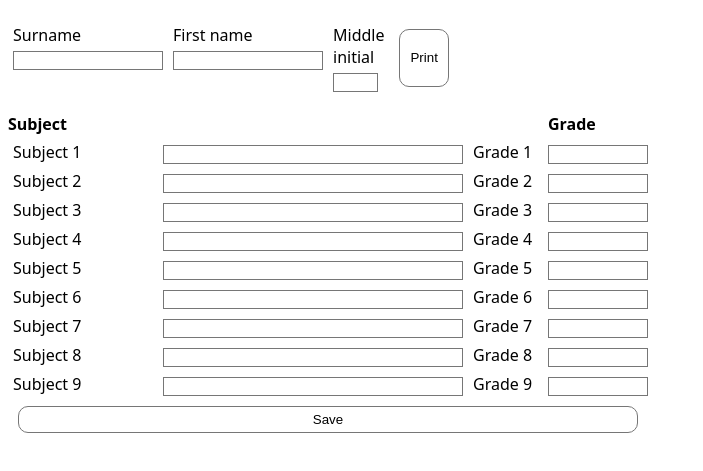
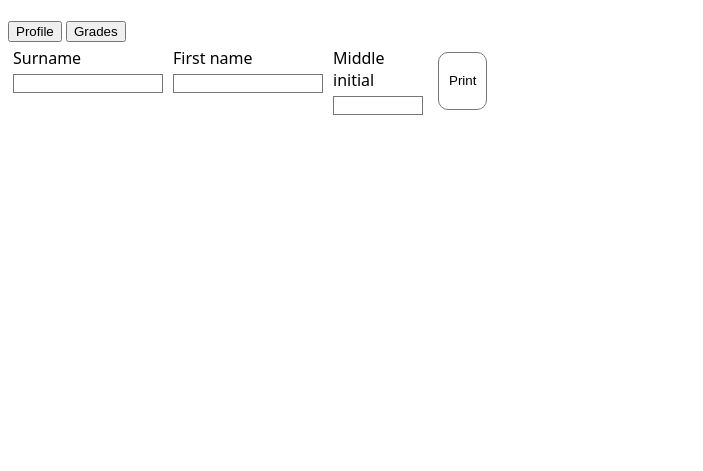
Before and after one commit to andreijirohdev-labs/studentops-codelab, a website: page frontend/dsa/index.html in a window 1280 px wide. Shown: the part 67-538 px from the top of the page, without its empty margins (0-703 px from the left). Drawn offline with Linux system fonts and the light colour scheme.

Commit message:
feat(frontend/dsa): do tabbed UI for realisies
Signed-off-by: GitHub <noreply@github.com>

```diff
--- a/frontend/dsa/index.html
+++ b/frontend/dsa/index.html
@@ -13,7 +13,12 @@ Data Structures and Algorithms Labs
   </head>
   <body>
     <h1>Data Structures and Algorithms Labs</h1>
-    <div id="profileTab">
+    <div class="tabContainer">
+      <button class="tabButton" onclick="openCity('profileTab')">Profile</button>
+      <button class="tabButton" onclick="openCity('gradesTab')">Grades</button>
+    </div>
+
+    <div id="profileTab" class="tab">
       <form id="profileForm">
         <div id="surnameField">
           <label for="lastName">Surname</label><br>
@@ -30,12 +35,9 @@ Data Structures and Algorithms Labs
         </div>
         <button id="submit" type="submit" value="Print">Print</button>
       </form>
-
-      <div id="dataResult">
-        <p id="result"></p>
-      </div>
+      <p id="result"></p>
     </div>
-    <div id="gradesTab">
+    <div id="gradesTab" class="tab" style="display:none">
       <form id="gradesForm">
         <div id="gradesGrid">
           <div class="gradesHeader" aria-hidden="true">
@@ -103,6 +105,7 @@ Data Structures and Algorithms Labs
       </div>
     </div>
 
+    <script src="tabbedUi.js"></script>
     <script src="profileFormHandler.js"></script>
     <script src="gradesFormHandler.js"></script>
   </body>
--- a/frontend/dsa/style.css
+++ b/frontend/dsa/style.css
@@ -85,7 +85,7 @@ input {
 }
 
 #middleInitial {
-  width: 45px;
+  width: 90px;
 }
 
 #submit {
--- /dev/null
+++ b/frontend/dsa/tabbedUi.js
@@ -0,0 +1,6 @@
+// Adapted from https://www.w3schools.com/w3css/w3css_tabulators.asp
+function openCity(tabName) {
+  document.querySelectorAll(".tab").forEach(tab => {
+    tab.style.display = "none";
+  });
+  document.getElementById(tabName).style.display = "block"; }
```
